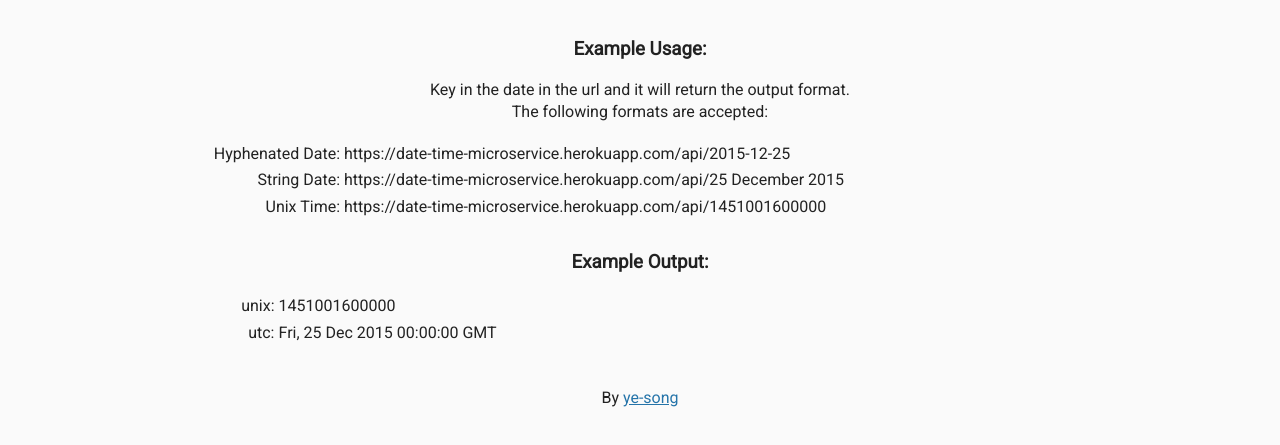
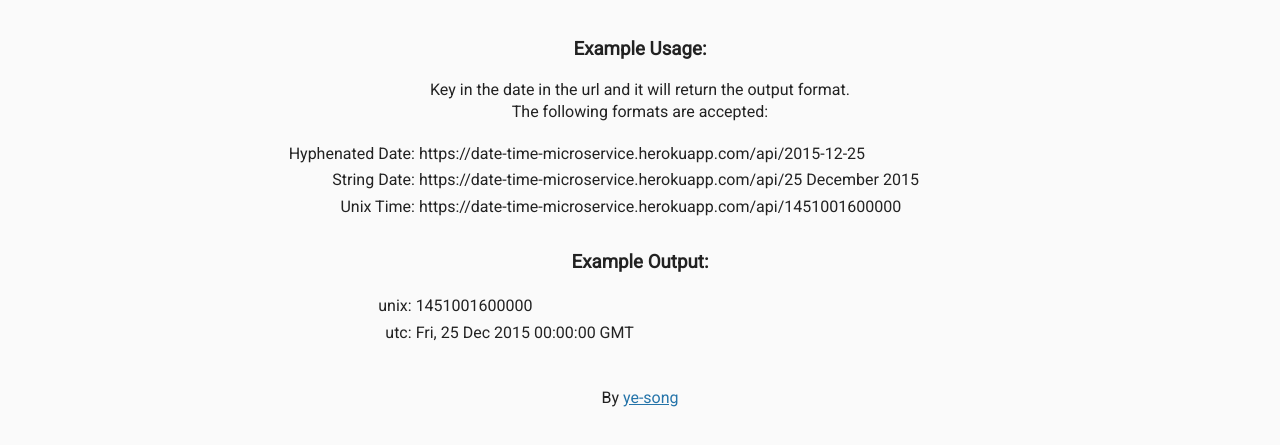
Before and after one commit to ye-song/Timestamp, a website: page views/index.html in a window 1280 px wide. Shown: the part 73-518 px from the top of the page. Drawn offline with Linux system fonts and the light colour scheme; files that its build step writes are made by us from their sources.

Commit message:
Update index.html
Change width of tables

```diff
--- a/views/index.html
+++ b/views/index.html
@@ -15,7 +15,7 @@
       <p>Key in the date in the url and it will return the output format.<br/>
         The following formats are accepted:
 
-      <table style="width:80%;margin-left:auto;margin-right:auto;">
+      <table style="width:60%;margin-left:auto;margin-right:auto;">
         <tr>
           <td style="text-align: right">Hyphenated Date:</td>
           <td style="text-align: left">https://date-time-microservice.herokuapp.com/api/2015-12-25</td>
@@ -32,7 +32,7 @@
 
       <h3>Example Output:</h3>
       <p>
-      <table style="width:80%;margin-left:auto;margin-right:auto;">
+      <table style="width:50%;margin-left:auto;margin-right:auto;">
         <tr>
           <td style="text-align: right">unix:</td>
           <td style="text-align: left">1451001600000 </td>
```
